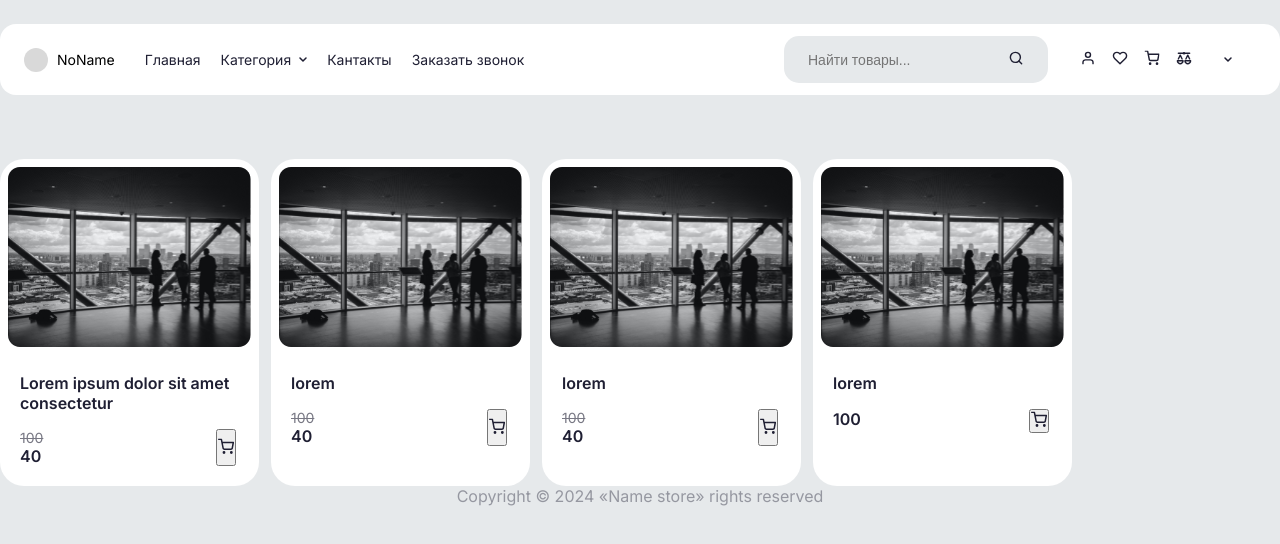
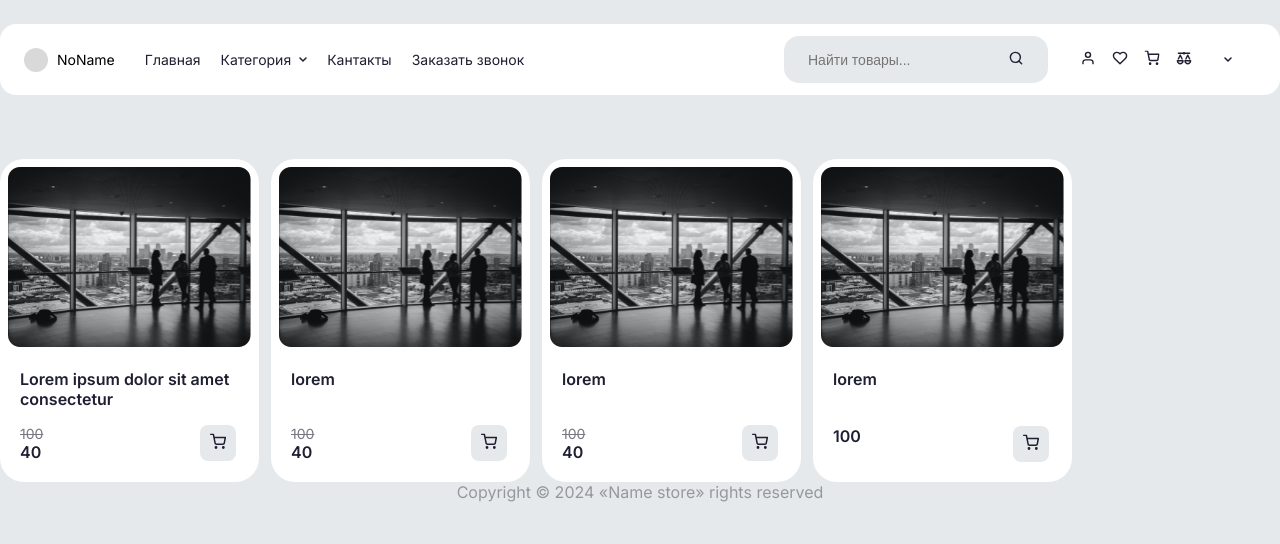
Before and after one commit to M1reks/Shop, a React (Vite) app: page / in a window 1280 px wide. Shown: the top 544 px of the page. Built offline with nearby package versions, Linux system fonts and the light colour scheme.

Commit message:
Refactoring card

```diff
--- a/package.json
+++ b/package.json
@@ -12,6 +12,7 @@
   },
   "dependencies": {
     "firebase": "^10.7.1",
+    "framer-motion": "^11.0.3",
     "i18next": "^23.7.17",
     "rc-slider": "^10.5.0",
     "react": "^18.2.0",
--- a/src/components/MainMenu/components/Catalog/Catalog.jsx
+++ b/src/components/MainMenu/components/Catalog/Catalog.jsx
@@ -53,11 +53,11 @@ const Catalog = () => {
             <div className={Styles.catalog__content}>
               <h2 className={Styles.catalog__title}>{item.title}</h2>
               <div className={Styles.catalog__all_prise}>
-                <div>
+                <div className={Styles.prise__all}>
                   <p className={item.prise.newPrice ? Styles.prise__dicoration : Styles.prise__dicoration_none}>{item.prise.meinPrice}</p>
                   <p className={Styles.prise__new}>{item.prise.newPrice}</p>
                 </div>
-                <button>
+                <button className={Styles.catalog__button}>
                   <Basket />
                 </button>
               </div>
--- a/src/components/MainMenu/components/Catalog/Catalog.module.scss
+++ b/src/components/MainMenu/components/Catalog/Catalog.module.scss
@@ -19,14 +19,18 @@
 
 
 .catalog__item {
+  display: flex;
+  flex-direction: column;
+  gap: 10px;
   padding: 8px;
   background-color: #fff;
   border-radius: 24px;
 }
 
 .catalog__content {
-  margin-top: 10px;
   display: flex;
+  flex-grow: 1;
+  justify-content: space-between;
   flex-direction: column;
   gap: 16px;
   padding: 12px;
@@ -42,4 +46,18 @@
 .catalog__all_prise {
   display: flex;
   justify-content: space-between;
+
 }
+
+.prise__all {
+  display: flex;
+  flex-direction: column;
+}
+
+.catalog__button {
+  border: none;
+  border-radius: 8px;
+  background-color: #E6E9EB;
+  width: 36px;
+  height: 36px;
+}
```
Also changed, not shown: 1 other file (tests, documents, lock files or other folders).
